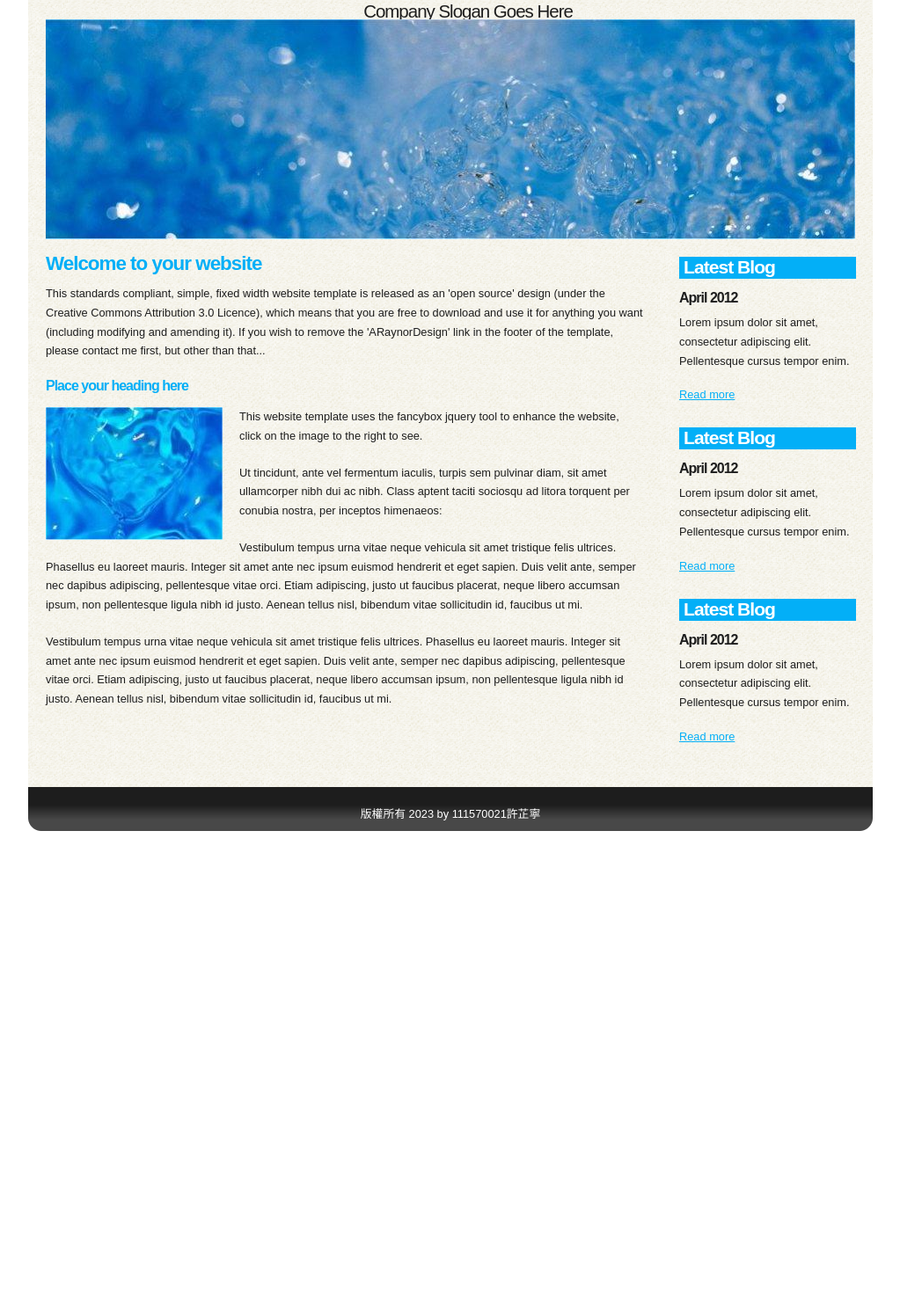
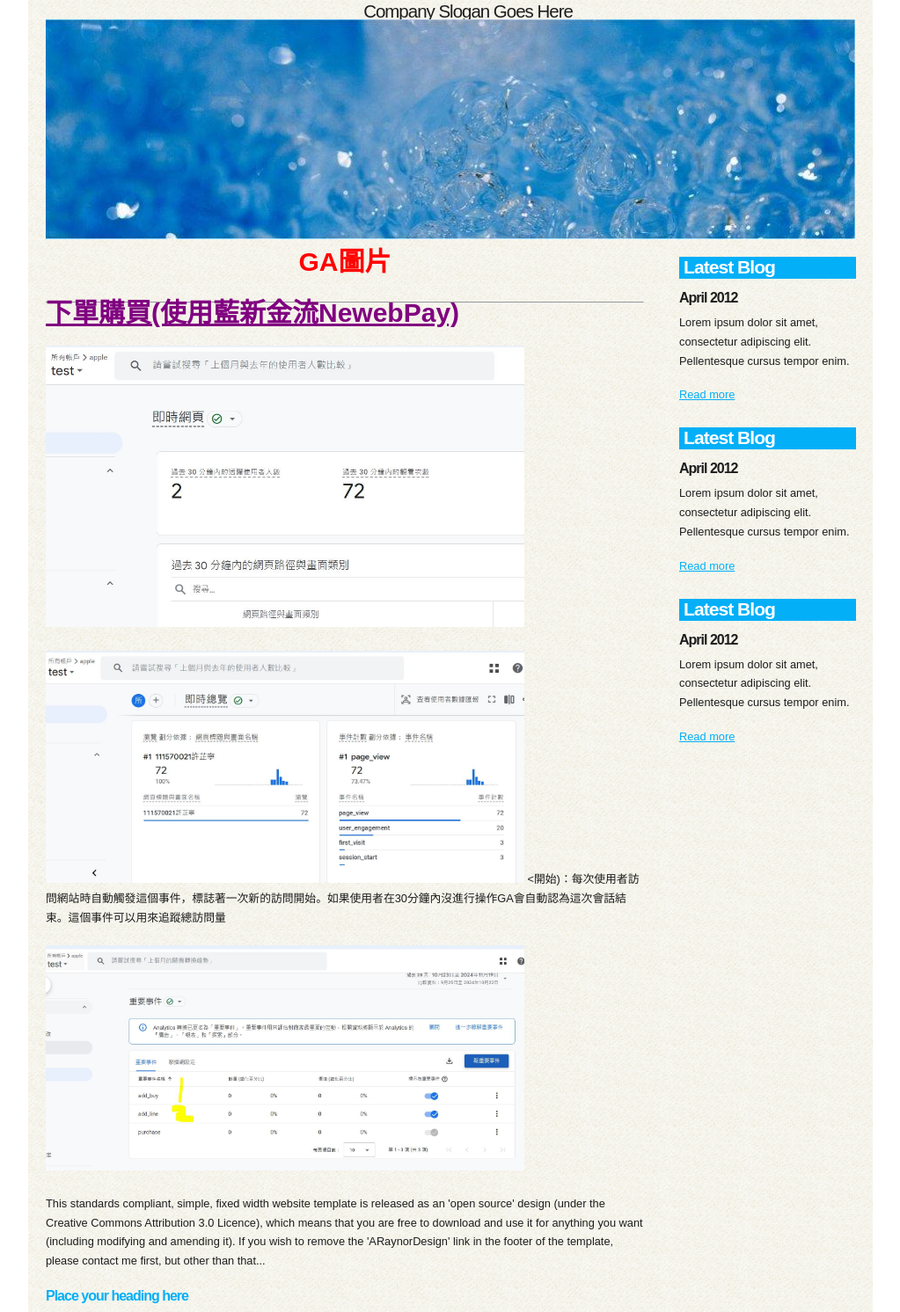
Before and after one commit to applehsuoogg/test, a plain HTML site: page a5.html in a window 1280 px wide. Shown: the part 208-1700 px from the top of the page at 88% size, without its empty margins (128-1151 px from the left). Before the commit the page ends 1153 px from the top, so only its background shows below. Drawn offline with Linux system fonts and the light colour scheme.

Commit message:
Add files via upload

```diff
--- a/a5.html
+++ b/a5.html
@@ -81,7 +81,25 @@
 	  </div><!--close banner_image-->
       <div id="content">
         <div class="content_item">
-          <h1>Welcome to your website</h1>
+          <p class="s1">GA圖片
+          </p>
+          <hr>
+          <p>
+            <a class="s2" href="https://www.newebpay.com/website/Page/content/service_creditcard" target="_blank">下單購買(使用藍新金流NewebPay)</a>
+          </p>
+          <p>
+            <img src="images/ga01.JPG" width="80%">
+
+        </p>
+        <p>
+          <img src="images/ga02.JPG" width="80%">
+          <開始)：每次使用者訪問網站時自動觸發這個事件，標誌著一次新的訪問開始。如果使用者在30分鐘內沒進行操作GA會自動認為這次會話結束。<span class="red">這個事件可以用來追蹤總訪問量</span></h2>
+        </p>
+          <p>
+              <img src="images/ga03.JPG" width="80%">
+
+          </p>
+
           <p>This standards compliant, simple, fixed width website template is released as an 'open source' design (under the Creative Commons Attribution 3.0 Licence), which means that you are free to download and use it for anything you want (including modifying and amending it). If you wish to remove the 'ARaynorDesign' link in the footer of the template, please contact me first, but other than that...</p>
           <h3>Place your heading here</h3>
           <div style="width:200px; float:left; padding: 0px 20px 10px 0px;"><img alt="image" src="images/image.jpg" /></div>
```
Also changed, not shown: images/ga01.JPG (added), images/ga02.JPG (added), images/ga03.JPG (added).
